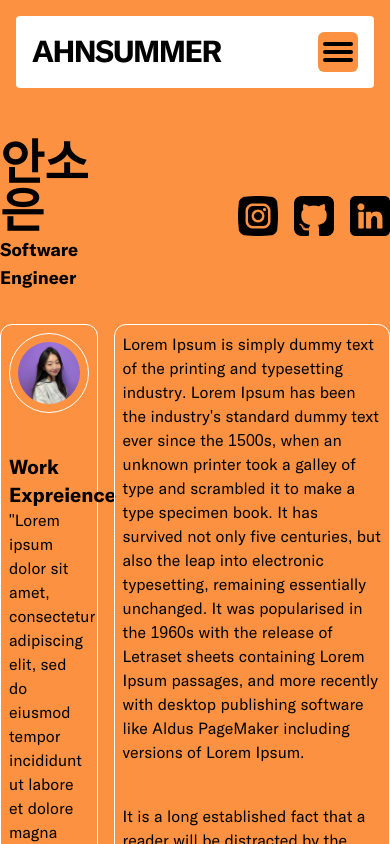
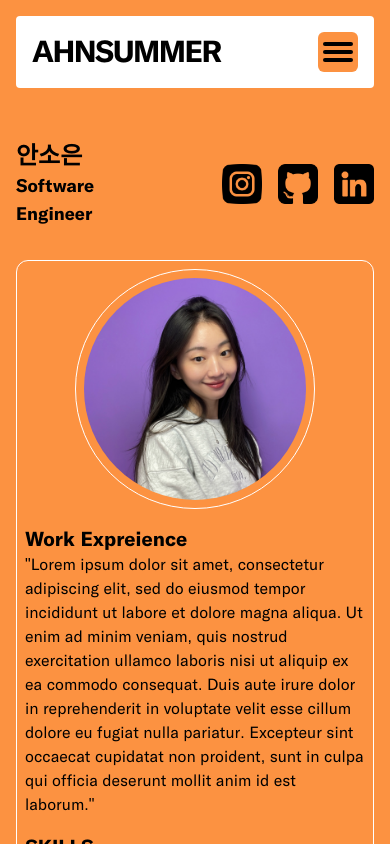
Before and after one commit to ahnsummer/ahnsummer.github.io, a React (Create React App) app: page /resume in a window 390 px wide. Shown: the top 844 px of the page. Built offline with nearby package versions, Linux system fonts and the light colour scheme; a web font is replaced by a local one.

Commit message:
[2023.02.06:22:19][feat] resume mobile 손봄

```diff
--- a/src/pages/resume/index.tsx
+++ b/src/pages/resume/index.tsx
@@ -1,11 +1,11 @@
 const Resume = () => {
   return (
     <div className="w-full flex justify-center pt-[108px] pb-8 bg-primary">
-      <div className="container flex flex-col">
+      <div className="container flex flex-col px-4 md:px-0">
         {/* first line */}
         <div className="w-full flex-center py-8">
           <div className="w-1/3 text-left">
-            <p className="font-black text-5xl">안소은</p>
+            <p className="font-black text-2xl md:text-5xl">안소은</p>
             <p className="font-semibold text-lg">Software Engineer</p>
           </div>
           <div className="w-2/3 flex justify-end items-center">
@@ -21,12 +21,12 @@ const Resume = () => {
           </div>
         </div>
 
-        <div className="w-full flex gap-4">
-          <ul className="w-1/4 flex flex-col gap-10 p-2 text-left border border-white rounded-xl ">
-            <li className="relative">
-              <div className=" border-white border p-2 rounded-full">
+        <div className="w-full flex flex-col md:flex-row">
+          <ul className="w-full md:w-1/4 mb-4 md:mb-0 md:mr-4 flex flex-col gap-4 p-2 text-left border border-white rounded-xl ">
+            <li className="relative flex-center">
+              <div className="w-60 h-60 md:w-full md:h-full border-white border p-2 rounded-full">
                 <img
-                  className="w-full h-full rounded-full"
+                  className="w-60 md:w-full md:h-full rounded-full"
                   src="/images/ahnsummer.jpg"
                   alt=""
                 />
@@ -51,7 +51,7 @@ const Resume = () => {
               <p className="text-xl font-semibold">ETC</p>
             </li>
           </ul>
-          <ul className="w-3/4 flex justify-end flex-col gap-10 p-2 text-left border border-white rounded-xl">
+          <ul className="w-full md:w-3/4 flex justify-end flex-col gap-10 p-2 text-left border border-white rounded-xl">
             {/* <li>
               <p>
                 1년 차 개발자로 스타트업에서 웹 서비스를
```
